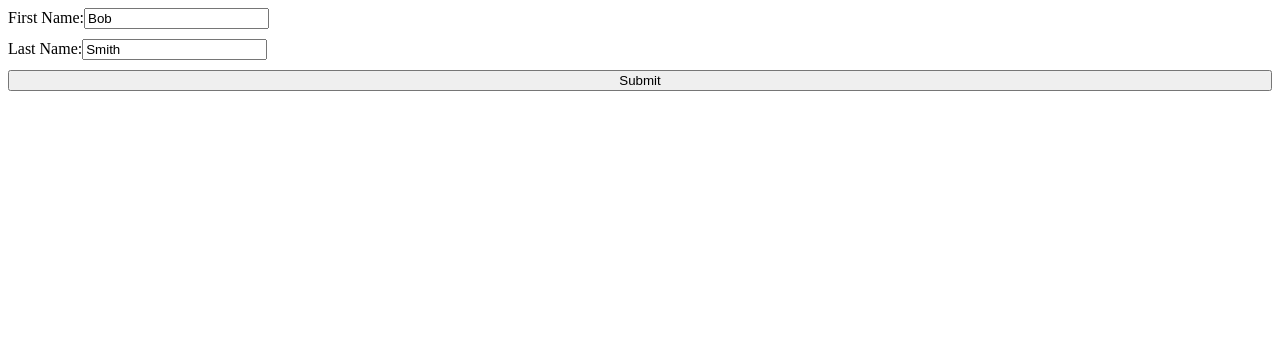
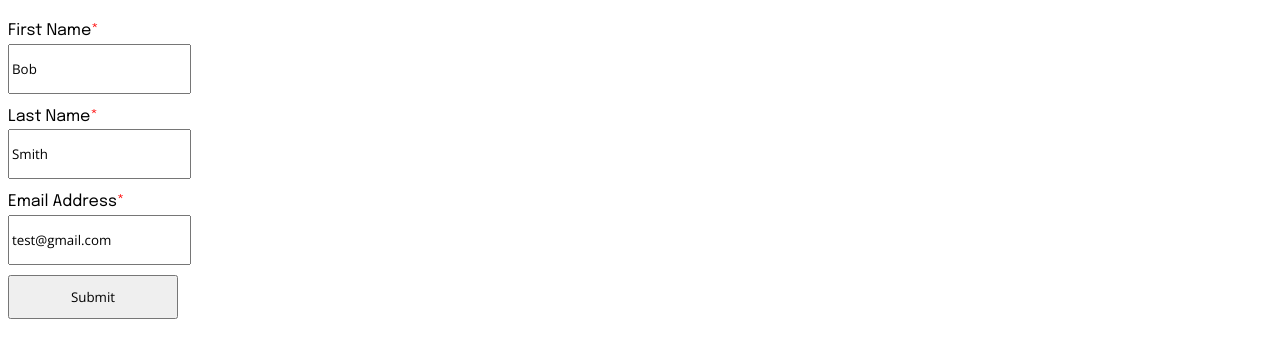
Before and after one commit to Pandahead33/provider-directory, a React (Create React App) app: page / in a window 1280 px wide. Shown: the top 358 px of the page. Built offline with nearby package versions, Linux system fonts and the light colour scheme.

Commit message:
UR-01: Add required form fields Includes first name, last name, and email address. Basic CSS formatting

```diff
--- a/src/Form.tsx
+++ b/src/Form.tsx
@@ -3,6 +3,8 @@ import React, { ReactElement } from "react";
 interface FormState {
   firstNameValue: string;
   lastNameValue: string;
+  emailAddressValue: string;
+  [key: string]: any
 }
 
 class Form extends React.Component<unknown, FormState> {
@@ -10,61 +12,62 @@ class Form extends React.Component<unknown, FormState> {
     super({});
     this.state = {
       firstNameValue: "Bob",
-      lastNameValue: "Smith"
+      lastNameValue: "Smith",
+      emailAddressValue: "test@gmail.com"
     };
 
-    this.handleFirstNameChange = this.handleFirstNameChange.bind(this);
-    this.handleLastNameChange = this.handleLastNameChange.bind(this);
+    this.handleFormChange = this.handleFormChange.bind(this);
     this.handleSubmit = this.handleSubmit.bind(this);
   }
 
-  handleFirstNameChange(event: React.SyntheticEvent): void {
+  handleFormChange(event: React.SyntheticEvent): void {
     const target = event.target as HTMLInputElement;
+    const name = target.name;
 
     this.setState({
-      firstNameValue: target.value,
-    });
-  }
-
-  handleLastNameChange(event: React.SyntheticEvent): void {
-    const target = event.target as HTMLInputElement;
-
-    this.setState({
-        lastNameValue: target.value,
+        [name]: target.value,
     });
   }
 
   handleSubmit(event: React.SyntheticEvent): void {
     event.preventDefault();
-    let json = {
-        firstName: this.state.firstNameValue,
-        lastName: this.state.lastNameValue
-    }
-    alert(`Hello, ${json.firstName} ${json.lastName}!`);
+    alert(`Hello, ${this.state.firstName} ${this.state.lastName}! Expect an email at ${this.state.emailAddress}`);
   }
 
   render(): ReactElement {
     return (
       <form onSubmit={this.handleSubmit}>
+        <div className="error-message"></div>
         <label htmlFor="firstName">
-          First Name:
+          <div className="required-field">First Name</div>
           <input
             type="text"
             id="firstName"
-            name="firstName"
+            name="firstNameValue"
             value={this.state.firstNameValue}
-            onChange={this.handleFirstNameChange}
+            onChange={this.handleFormChange}
             required
           />
         </label>
         <label htmlFor="lastName">
-            Last Name:
+            <div className="required-field">Last Name</div>
             <input
                 type="text"
                 id="lastName"
-                name="lastName"
+                name="lastNameValue"
                 value={this.state.lastNameValue}
-                onChange={this.handleLastNameChange}
+                onChange={this.handleFormChange}
+                required
+            />
+        </label>
+        <label htmlFor="emailAddress">
+            <div className="required-field">Email Address</div>
+            <input
+                type="email"
+                id="emailAddress"
+                name="emailAddressValue"
+                value={this.state.emailAddressValue}
+                onChange={this.handleFormChange}
                 required
             />
         </label>
--- a/src/index.css
+++ b/src/index.css
@@ -1,5 +1,42 @@
+@import url('https://fonts.googleapis.com/css2?family=Epilogue&family=Open+Sans&display=swap');
+
+:root {
+  --header-font: "Epilogue";
+  --backup-header-font: sans-serif;
+  --body-font: "Open Sans";
+  --backup-body-font: sans-serif;
+}
+
+body {
+  font-size: 16px;
+  font-family: var(--body-font), var(--backup-body-font), sans-serif;
+}
+
 form {
   display: flex;
   flex-direction: column;
   row-gap: 10px;
 }
+
+input {
+  height: 44px;
+  min-width: 44px;
+  font-family: var(--body-font), var(--backup-body-font), sans-serif;
+}
+
+label > div {
+  font-family: var(--header-font), var(--backup-header-font), sans-serif;
+}
+
+input[type=submit] {
+  width: 170px;
+}
+
+.required-field {
+  line-height: 1.6;
+}
+
+.required-field::after {
+  content: "*";
+  color: red;
+}
```
